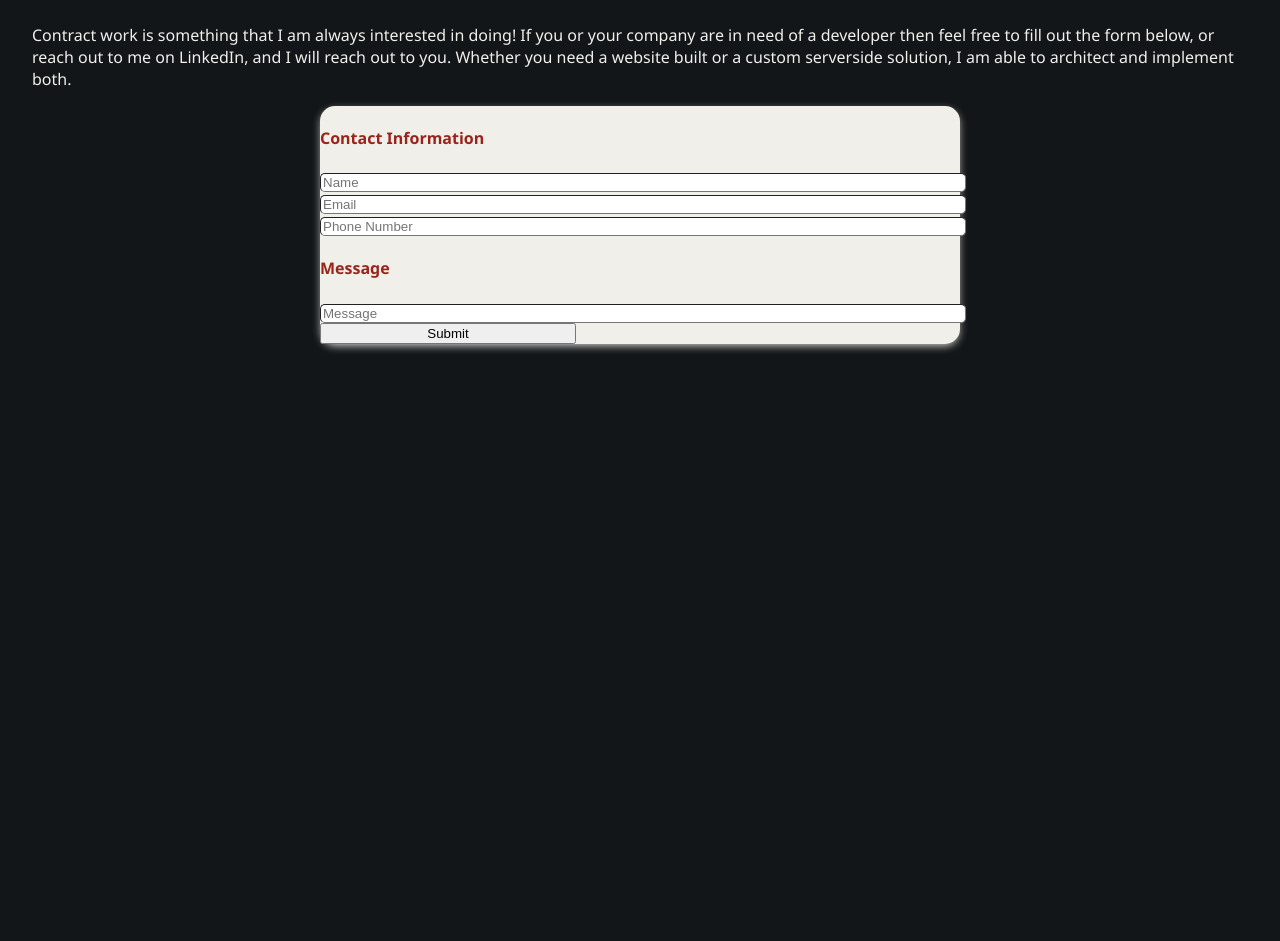
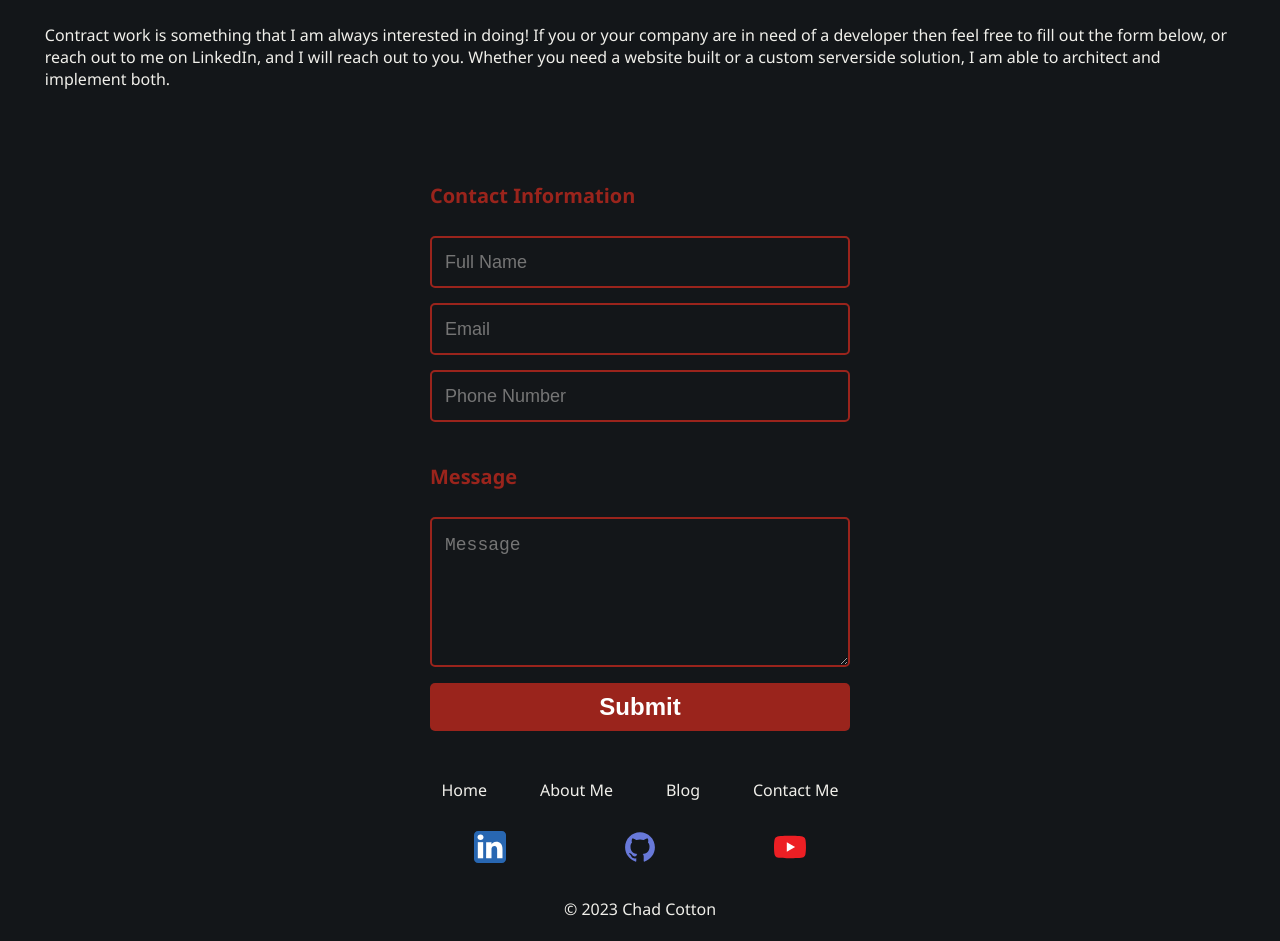
Before and after one commit to chadc1050/chad-cotton-website, a Next.js app: page /contact-me in a window 1280 px wide. Shown: the part 305-1246 px from the top of the page. Before the commit the page ends 800 px from the top, so only its background shows below. Built offline with nearby package versions, Linux system fonts and the light colour scheme.

Commit message:
Updated form, hero and footer. Fixed typewriter.

```diff
--- a/components/footer.tsx
+++ b/components/footer.tsx
@@ -1,9 +1,34 @@
 import styles from '../styles/components/Footer.module.css'
+import Link from "next/link";
+import React from "react";
 
 const Footer = () => {
     return (
         <footer className={styles.footer}>
-
+            <ol>
+                <li><Link href={'/'}>Home</Link></li>
+                <li><Link href={'/about-me'}>About Me</Link></li>
+                <li><Link href={'/blog'}>Blog</Link></li>
+                <li><Link href={'/contact-me'}>Contact Me</Link></li>
+            </ol>
+            <ol>
+                <li>
+                    <Link href={'https://www.linkedin.com/in/chad-cotton-1b1896197/'}>
+                        <img src={'../icons/linkedin.svg'}alt={"LinkedIn"}/>
+                    </Link>
+                </li>
+                <li>
+                    <Link href={'https://github.com/chadc1050'}>
+                        <img src={'../icons/github.svg'}alt={"LinkedIn"}/>
+                    </Link>
+                </li>
+                <li>
+                    <Link href={'https://www.youtube.com/@chadcotton5843'}>
+                        <img src={'../icons/youtube.svg'}alt={"LinkedIn"}/>
+                    </Link>
+                </li>
+            </ol>
+            <p>&copy; 2023 Chad Cotton</p>
         </footer>
     )
 }
--- a/pages/about-me/index.tsx
+++ b/pages/about-me/index.tsx
@@ -14,6 +14,9 @@ const AboutMe = () => {
                 <p></p>
                 <h2>Software</h2>
                 <p></p>
+                <h2>Professional Experience</h2>
+                <h3>Hobby Lobby</h3>
+                <h3>Power Costs Inc.</h3>
             </section>
         </>
     )
--- a/pages/contact-me/index.tsx
+++ b/pages/contact-me/index.tsx
@@ -4,17 +4,91 @@ import styles from "../../styles/pages/ContactMe.module.css"
 const ContactMe = () => {
 
     const [name, setName] = useState<string>('');
+    const [isNameValid, setIsNameValid] = useState<boolean>(false)
+
     const [email, setEmail] = useState<string>('');
-    const [phoneNumber, setPhoneNumber] = useState('');
+    const [isEmailValid, setIsEmailValid] = useState<boolean>(false)
+
+    const [phoneNumber, setPhoneNumber] = useState<string>('');
+    const [isPhoneNumberValid, setIsPhoneNumberValid] = useState<boolean>(false);
+
     const [message, setMessage] = useState<string>('');
 
+    const NAME_REGEX = new RegExp(/^[a-zA-Z ].{1,70}$/);
+    const EMAIL_REGEX = new RegExp(/^[A-Za-z0-9_!#$%&'*+\\/=?`{|}~^.-]+@[A-Za-z0-9.-]+$/);
+    const PHONE_REGEX = new RegExp(/^[+]?[(]?[0-9]{3}[)]?[-\s.]?[0-9]{3}[-\s.]?[0-9]{4,6}$/im);
+
     useEffect(() => {
+        // TODO: Remove me, SEO component should handle this
         document.title = 'Contact Me';
     })
 
+    const onNameChange = (newName: string) => {
+         if (NAME_REGEX.test(newName)) {
+             setIsNameValid(true);
+         } else {
+             setIsNameValid(false);
+         }
+         setName(newName);
+    }
+
+    const onEmailChange = (newEmail: string) => {
+        if (EMAIL_REGEX.test(newEmail)) {
+            setIsEmailValid(true);
+        } else {
+            setIsEmailValid(false);
+        }
+        setEmail(newEmail);
+    }
+
+    const onPhoneNumberChange = (newPhoneNumber: string) => {
+
+        let normalizedNumber = normalizePhoneNumber(newPhoneNumber, phoneNumber);
+
+        if (PHONE_REGEX.test(normalizedNumber)) {
+            setIsPhoneNumberValid(true);
+        } else {
+            setIsPhoneNumberValid(false);
+        }
+
+        setPhoneNumber(normalizedNumber);
+    }
+
+    const normalizePhoneNumber = (value: string, previousValue: string): string => {
+
+        if (!value) {
+            return value;
+        }
+
+        const currentValue = value.replace(/\D/g, '');
+        const cvLength = currentValue.length;
+
+        if (!previousValue || value.length > previousValue.length) {
+
+            if (cvLength < 4) {
+                return currentValue;
+            }
+
+            if (cvLength < 7) {
+                return `(${currentValue.slice(0, 3)}) ${currentValue.slice(3)}`;
+            }
+
+            return `(${currentValue.slice(0, 3)}) ${currentValue.slice(3, 6)}-${currentValue.slice(6, 10)}`;
+        }
+
+        return value;
+    }
+
     const submit = (e: FormEvent<HTMLFormElement>) => {
         e.preventDefault();
-        console.log("submitted", name, email, phoneNumber, message)
+
+        console.log(isNameValid, isEmailValid, isPhoneNumberValid)
+
+        if (isNameValid && isEmailValid && isPhoneNumberValid) {
+            console.log("submitted", name, email, phoneNumber, message)
+        } else {
+            console.log("Invalid submission")
+        }
     }
 
     return (
@@ -38,25 +112,23 @@ const ContactMe = () => {
                 <section>
                     <form onSubmit={e => submit(e)}>
                         <h4>Contact Information</h4>
-                        <label aria-label={'Name'}>
-                            <input type={'text'} placeholder={'Name'} value={name}
-                                   onChange={e => setName(e.target.value)}/>
+                        <label aria-label={'Full Name'}>
+                            <input className={styles.contactMeInput} type={'text'} placeholder={'Full Name'} value={name}
+                                   onChange={e => onNameChange(e.target.value)}/>
                         </label>
                         <label aria-label={'Email'}>
-                            <input type={'email'} placeholder={'Email'} value={email}
-                                   onChange={e => setEmail(e.target.value)}/>
+                            <input className={styles.contactMeInput} type={'email'} placeholder={'Email'} value={email}
+                                   onChange={e => onEmailChange(e.target.value)}/>
                         </label>
                         <label aria-label={'Phone Number'}>
-                            <input type={'tel'} placeholder={'Phone Number'} value={phoneNumber}
-                                   onChange={e => setPhoneNumber(e.target.value)}/>
+                            <input className={styles.contactMeInput} type={'tel'} placeholder={'Phone Number'} value={phoneNumber}
+                                   onChange={e => onPhoneNumberChange(e.target.value)}/>
                         </label>
                         <h4>Message</h4>
-                        <div className={'message'}>
                             <label aria-label={'Message'}>
-                                <input placeholder={'Message'} value={message}
+                                <textarea className={styles.contactMeInput} placeholder={'Message'} value={message}
                                        onChange={e => setMessage(e.target.value)}/>
                             </label>
-                        </div>
                         <button type={"submit"}>Submit</button>
                     </form>
                 </section>
--- a/styles/components/Footer.module.css
+++ b/styles/components/Footer.module.css
@@ -1,3 +1,24 @@
 .footer {
+    position: absolute;
+    bottom: 0;
+    width: 100%;
+    height: var(--footer-height);
+    margin-bottom: 2em;
+}
 
+.footer img {
+    width: 2em;
 }
+
+.footer ol {
+    margin: 30px auto;
+    max-width: 450px;
+    display: flex;
+    justify-content: space-around;
+    list-style-type: none;
+    padding: 0;
+}
+
+.footer p {
+    text-align: center;
+}
--- a/styles/components/Header.module.css
+++ b/styles/components/Header.module.css
@@ -6,6 +6,7 @@
 .header ol {
     display: flex;
     justify-content: space-evenly;
+    padding-left: 0;
 }
 
 .header li {
--- a/styles/globals.css
+++ b/styles/globals.css
@@ -4,11 +4,13 @@
     --accent-color: #9A241C;
     --purple: #35222F;
     --navy-blue: #131619;
+
+    --footer-height: 10em;
 }
 
 section {
-    margin-left: 2.5vw;
-    margin-right: 2.5vw;
+    margin-left: 3.5vw;
+    margin-right: 3.5vw;
 }
 
 body {
@@ -16,6 +18,8 @@ body {
     margin: 0;
     background-color: var(--black);
     color: var(--white);
+    position: relative;
+    min-height: 100vh;
 }
 
 a {
@@ -28,3 +32,7 @@ h1 {
     text-align: center;
     font-size: 2.5em;
 }
+
+body {
+    padding-bottom: var(--footer-height);
+}
--- a/styles/pages/ContactMe.module.css
+++ b/styles/pages/ContactMe.module.css
@@ -4,28 +4,57 @@
 }
 
 .contactMe form {
-    color: var(--black);
-    background-color: var(--white);
-    display: flex;
-    flex-direction: column;
-    width: 50vw;
-    justify-content: center;
-    border-radius: 15px;
-    box-shadow: 0px 3px 10px -2px var(--white);
+    max-width:420px;
+    margin:50px auto;
 }
 
 .contactMe h4 {
+    font-size: 1.25em;
     color: var(--accent-color);
 }
 
-.contactMe input {
-    width: 100%;
+.contactMeInput {
+    color:white;
+    font-weight:500;
+    font-size: 18px;
     border-radius: 5px;
-    border-width: 1px;
+    line-height: 22px;
+    background-color: transparent;
+    border:2px solid var(--accent-color);
+    transition: all 0.3s;
+    padding: 13px;
+    margin-bottom: 15px;
+    width:100%;
+    box-sizing: border-box;
+    outline:0;
+}
+
+.contactMe input :focus {
+    border:2px solid #CC4949;
+}
+
+.contactMe textarea {
+    height: 150px;
+    line-height: 150%;
+    resize:vertical;
 }
 
 .contactMe button {
-    width: 40%;
+    font-family: 'Montserrat', Arial, Helvetica, sans-serif;
+    width: 100%;
+    background: var(--accent-color);
+    border-radius:5px;
+    border:0;
+    cursor:pointer;
+    color:white;
+    font-size:24px;
+    padding-top:10px;
+    padding-bottom:10px;
+    transition: all 0.3s;
+    margin-top:-4px;
+    font-weight:700;
 }
 
-.message {}
+.contactMe button :hover {
+    background:#CC4949;
+}
```
Also changed, not shown: components/typewriter.tsx (+17 -19 lines), styles/components/Hero.module.css (+17 -0 lines).
